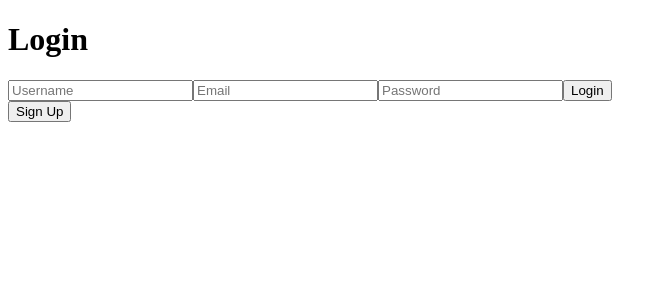
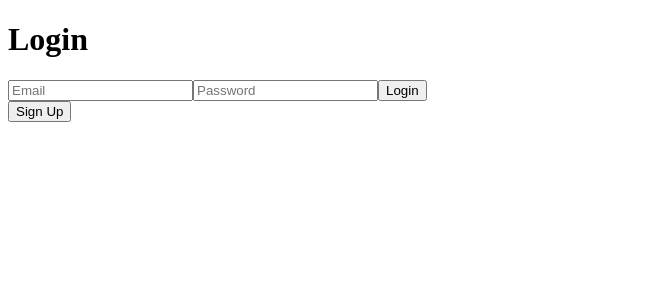
Before and after one commit to ZhaoJohnny/bingoals, a React (Vite) app in the folder frontend/: page / in a window 1280 px wide. Shown: the top 300 px of the page, without its empty margins (0-667 px from the left). Built offline with nearby package versions, Linux system fonts and the light colour scheme.

Commit message:
feat: added login api post

```diff
--- a/frontend/src/pages/LoginPage.jsx
+++ b/frontend/src/pages/LoginPage.jsx
@@ -2,12 +2,31 @@ import { useNavigate } from "react-router-dom";
 
 function LoginPage() {
     const navigate = useNavigate();
+    async function handleSubmit(event) {
+        event.preventDefault();
+        const email = event.target[0].value;
+        const password = event.target[1].value;
+        try {
+            const response = await fetch("http://localhost:3001/api/login", {
+                method: "POST",
+                headers: {
+                    "Content-Type": "application/json"
+                },
+                body: JSON.stringify({ email:email, password:password })
+            });
+            if (response.ok) {
+            navigate("/start");
+        }
+        } catch (error) {
+            console.error("Error logging in:", error);
+        }
 
+    }
   return (
     <div>
       <h1>Login</h1>
-      <form>
-        <input type="text" placeholder="Username" />
+      <form onSubmit={handleSubmit}>
+
         <input type="email" placeholder="Email" />
         <input type="password" placeholder="Password" />
         <button type="submit">Login</button>
--- a/frontend/src/pages/SignUpPage.jsx
+++ b/frontend/src/pages/SignUpPage.jsx
@@ -2,13 +2,13 @@ import { useNavigate } from "react-router-dom";
 
 function SignUpPage() {
     const navigate = useNavigate();
-    function handleSubmit(event) {
+    async function handleSubmit(event) {
         event.preventDefault();
         const username = event.target[0].value;
         const email = event.target[1].value;
         const password = event.target[2].value;
         try {
-            fetch("http://localhost:3001/api/register", {
+            const response = await fetch("http://localhost:3001/api/register", {
                 method: "POST",
                 headers: {
                     "Content-Type": "application/json"
```
